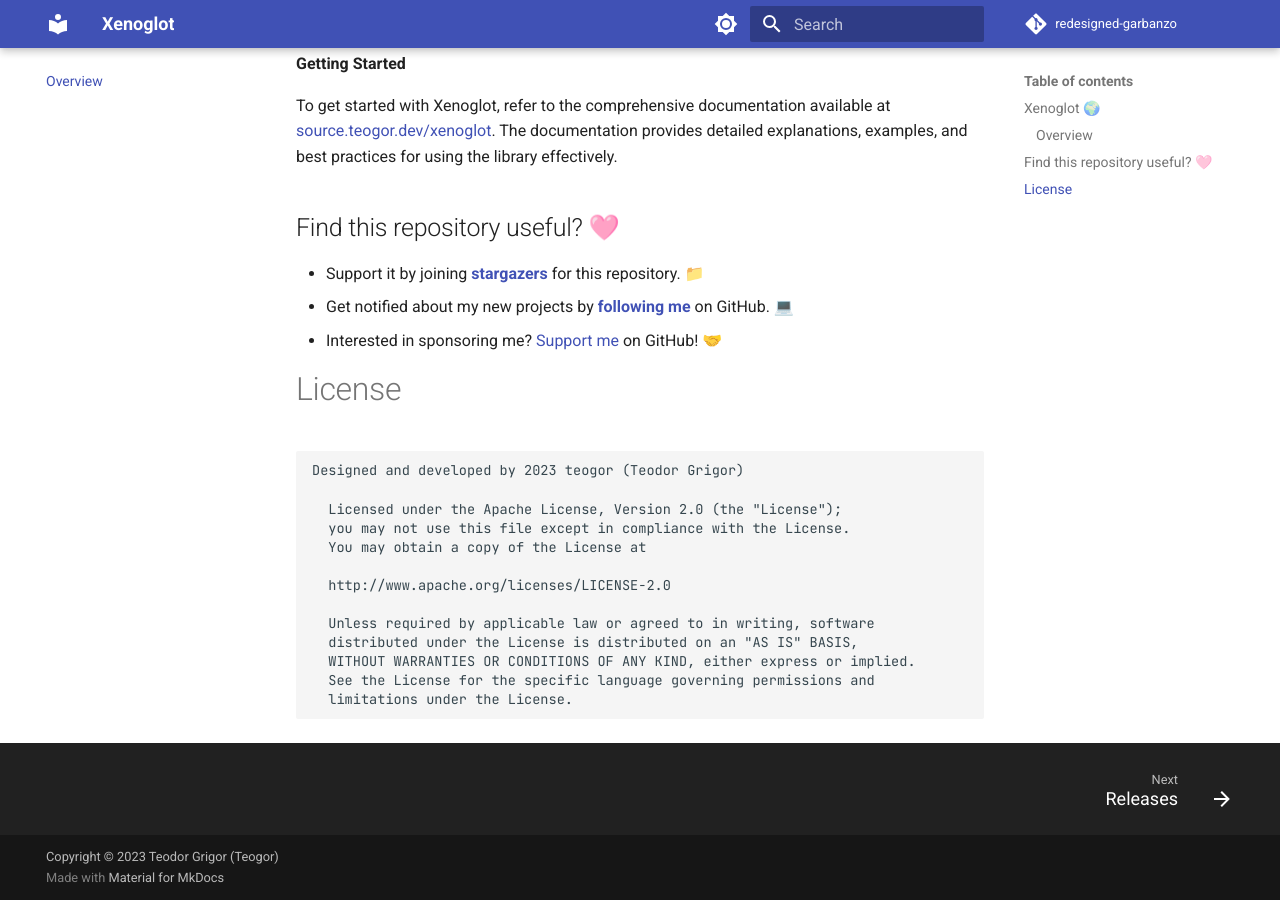
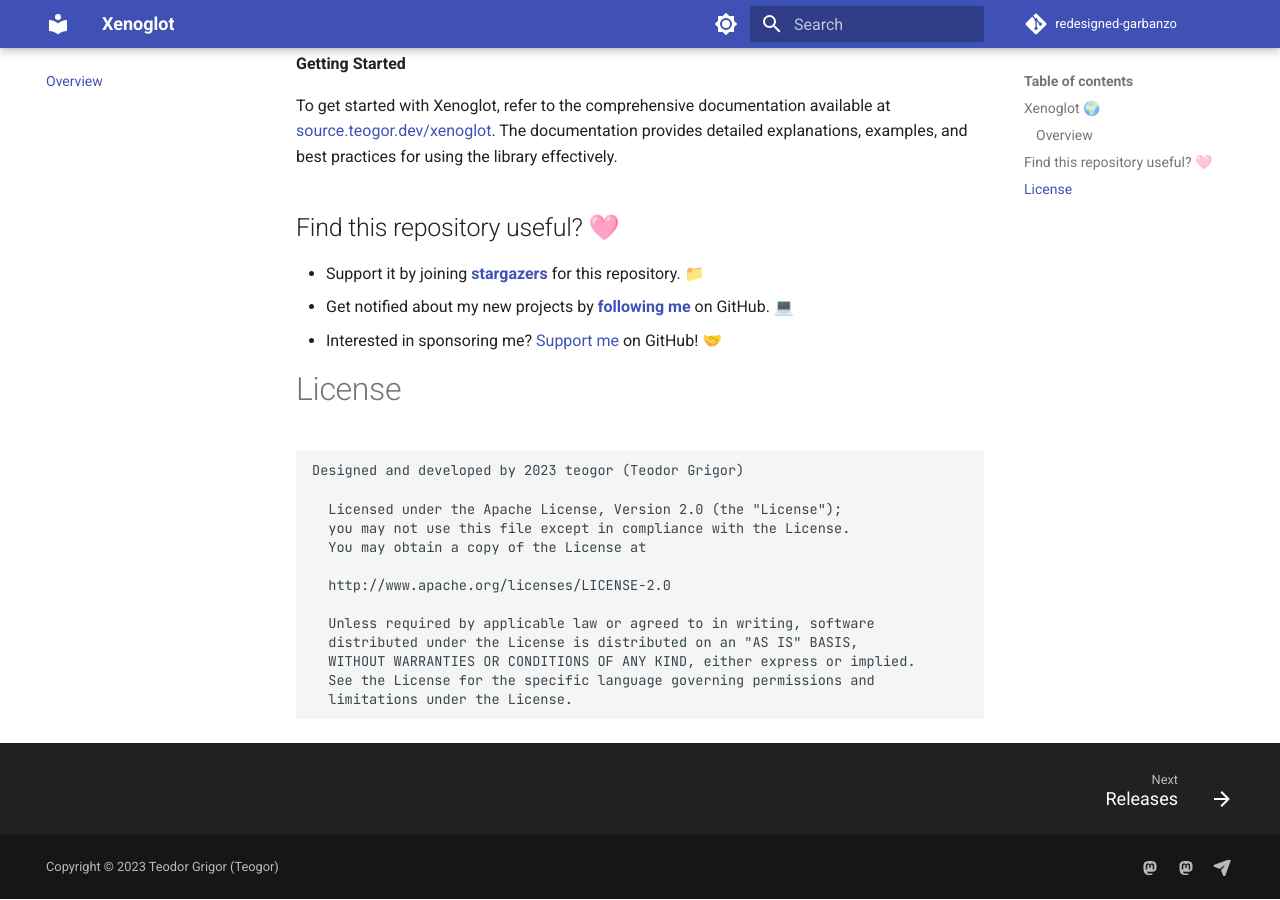
Before and after one commit to teogor/redesigned-garbanzo, an MkDocs documentation site: the page built from docs/index.md, in a window 1280 px wide and 900 px high, scrolled down 2967 px. Built offline with MkDocs 1.6.1 and Material for MkDocs 9.7.7, drawn with Linux system fonts in a browser that asks for light colours; comment, search, counter and statistics services are not loaded.

Commit message:
Update mkdocs.yml

```diff
--- a/mkdocs.yml
+++ b/mkdocs.yml
@@ -86,6 +86,15 @@
       minify_css: true
 
 extra:
+  social:
+    - icon: fontawesome/brands/mastodon
+      link: https://fosstodon.org/@squidfunk
+      name: squidfunk on Fosstodon
+    - icon: fontawesome/brands/mastodon
+      link: https://fosstodon.org/@squidfunk
+    - icon: fontawesome/solid/paper-plane
+      link: mailto:<email-address>
+  generator: false
   analytics:
     provider: google
     property: G-XN9N2SV8QZ
```
